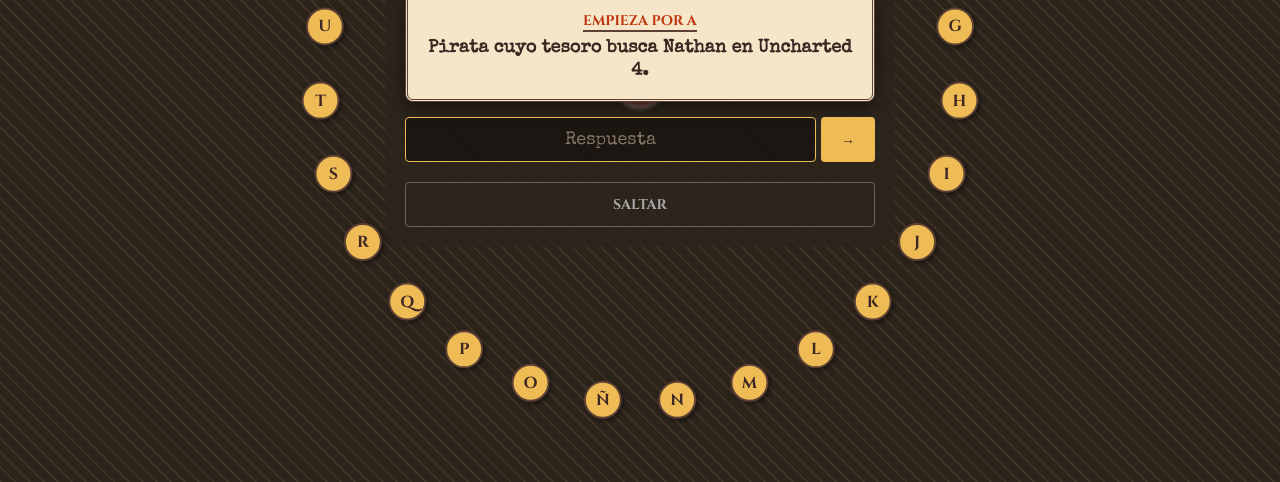
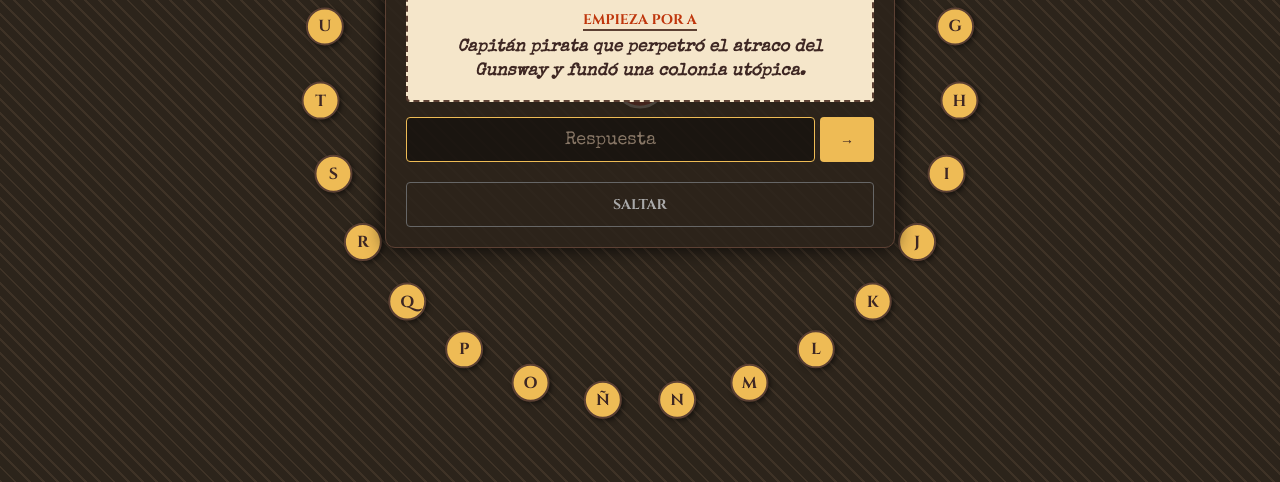
Before and after one commit to migueemedina/uncharted-pasapalabra, a plain HTML site: page index.html in a window 1280 px wide. Shown: the part 318-800 px from the top of the page. Drawn offline with nearby package versions, Linux system fonts and the light colour scheme.

Commit message:
Add files via upload

```diff
--- a/index.html
+++ b/index.html
@@ -3,10 +3,10 @@
 <head>
     <meta charset="UTF-8">
     <meta name="viewport" content="width=device-width, initial-scale=1.0, maximum-scale=1.0, user-scalable=no">
-    <title>Uncharted Mobile Debug</title>
+    <title>Uncharted: Edición Experto</title>
     <link href="https://fonts.googleapis.com/css2?family=Cinzel:wght@700&family=Special+Elite&display=swap" rel="stylesheet">
     <style>
-        /* --- ESTILOS RESPONSIVE --- */
+        /* --- ESTILOS RESPONSIVE (Mismos de la versión estable) --- */
         :root {
             --bg-color: #2c241b;
             --text-color: #dcd0c0;
@@ -24,7 +24,7 @@
             font-family: 'Special Elite', cursive;
             margin: 0;
             height: 100vh;
-            height: 100dvh; /* Soporte mejorado para móviles */
+            height: 100dvh;
             overflow: hidden;
             display: flex;
             flex-direction: column;
@@ -32,7 +32,6 @@
             justify-content: center;
         }
 
-        /* Capas del juego: Una encima de otra */
         #game-wrapper {
             position: relative;
             width: 100%;
@@ -44,7 +43,6 @@
             align-items: center;
         }
 
-        /* Capa 1: El Título (Fondo) */
         .game-title {
             position: absolute;
             top: 5%;
@@ -58,7 +56,6 @@
             pointer-events: none;
         }
 
-        /* Capa 2: Las Letras (Rosco) */
         #letters-layer {
             position: absolute;
             top: 0;
@@ -66,7 +63,7 @@
             width: 100%;
             height: 100%;
             z-index: 2;
-            pointer-events: none; /* Dejar pasar clicks al centro */
+            pointer-events: none;
         }
 
         .letter-node {
@@ -85,7 +82,6 @@
             font-family: 'Cinzel', serif;
             box-shadow: 2px 2px 5px rgba(0,0,0,0.5);
             transition: transform 0.3s ease;
-            /* Centrado inicial para evitar saltos */
             top: 50%;
             left: 50%;
             margin-top: -19px;
@@ -96,14 +92,13 @@
             background: var(--accent-red);
             color: white;
             border-color: white;
-            transform: scale(1.4) !important; /* Forzamos la escala */
+            transform: scale(1.4) !important;
             z-index: 10;
         }
 
         .letter-node.correct { background: var(--accent-green); color: white; }
         .letter-node.wrong { background: #5d4037; color: #ffab91; opacity: 0.6; }
 
-        /* Capa 3: Interfaz (UI) */
         #ui-layer {
             z-index: 5;
             width: 85%;
@@ -111,10 +106,11 @@
             display: flex;
             flex-direction: column;
             gap: 15px;
-            background: rgba(44, 36, 27, 0.6); /* Fondo semi-transparente para leer mejor */
+            background: rgba(44, 36, 27, 0.85);
             padding: 20px;
-            border-radius: 20px;
-            backdrop-filter: blur(2px);
+            border-radius: 10px;
+            border: 1px solid #5c4033;
+            box-shadow: 0 0 20px rgba(0,0,0,0.8);
         }
 
         #timer-ring {
@@ -128,10 +124,9 @@
 
         .question-box {
             background: #f5e6ca;
-            border: 3px double #5c4033;
-            border-radius: 8px;
+            border: 2px dashed #5c4033;
+            border-radius: 4px;
             padding: 15px;
-            box-shadow: 0 5px 15px rgba(0,0,0,0.5);
             min-height: 110px;
             color: #3e2723;
             display: flex;
@@ -150,9 +145,10 @@
         }
 
         .definition-text {
-            font-size: clamp(14px, 4.5vw, 18px);
-            line-height: 1.3;
+            font-size: clamp(14px, 4.5vw, 17px);
+            line-height: 1.4;
             font-weight: bold;
+            font-style: italic;
         }
 
         .input-area {
@@ -193,7 +189,6 @@
             width: 100%; padding: 12px; margin-top: 5px;
         }
 
-        /* Pantalla Final */
         #end-screen {
             display: none;
             position: absolute;
@@ -206,13 +201,12 @@
             text-align: center;
             padding: 20px;
         }
-        #end-screen h1 { font-family: 'Cinzel'; color: var(--accent-gold); }
+        #end-screen h1 { font-family: 'Cinzel'; color: var(--accent-gold); font-size: 40px;}
         .restart-btn { margin-top: 30px; background: var(--accent-red); color: white; padding: 15px 30px; }
 
-        /* MODO HORIZONTAL (Landscape) */
         @media (max-height: 500px) {
             .game-title { display: none; }
-            #ui-layer { width: 60%; gap: 5px; padding: 10px; }
+            #ui-layer { width: 70%; gap: 5px; padding: 10px; }
             .question-box { min-height: 60px; }
             #timer-ring { font-size: 25px; }
         }
@@ -221,18 +215,14 @@
 <body>
 
     <div id="game-wrapper">
-        <div class="game-title">Uncharted Pasapalabra</div>
-
+        <div class="game-title">Uncharted: El Diario</div>
         <div id="letters-layer"></div>
-
         <div id="ui-layer">
-            <div id="timer-ring">200</div>
-
+            <div id="timer-ring">240</div>
             <div class="question-box">
                 <div id="clue-type" class="hint-label">CARGANDO...</div>
-                <div id="definition" class="definition-text">Si lees esto, el juego está listo.</div>
+                <div id="definition" class="definition-text">Inicializando sistema...</div>
             </div>
-
             <div class="input-area">
                 <input type="text" id="user-input" placeholder="Respuesta" autocomplete="off">
                 <button class="btn-ok" onclick="verifyAnswer()">→</button>
@@ -246,75 +236,59 @@
     <div id="end-screen">
         <h1 id="end-title">FIN</h1>
         <div id="end-score" style="color:#dcd0c0; font-size:20px;"></div>
-        <button class="restart-btn" onclick="location.reload()">REINTENTAR</button>
+        <button class="restart-btn" onclick="location.reload()">NUEVA BÚSQUEDA</button>
     </div>
 
     <script>
-        // --- DATOS DEL JUEGO ---
+        // --- DICCIONARIO EXPERTO (LORE PROFUNDO) ---
         const data = [
-            { id: "a", letter: "A", answer: "Avery", type: 0, question: "Pirata cuyo tesoro busca Nathan en Uncharted 4." },
-            { id: "b", letter: "B", answer: "Borneo", type: 0, question: "Isla donde comienza la acción de Uncharted 2." },
-            { id: "c", letter: "C", answer: "Chloe", type: 0, question: "Cazatesoros australiana, compañera y rival." },
-            { id: "d", letter: "D", answer: "Drake", type: 0, question: "Apellido adoptado por Nathan." },
-            { id: "e", letter: "E", answer: "Elena", type: 0, question: "Periodista y gran amor de Nathan." },
-            { id: "f", letter: "F", answer: "Francis", type: 0, question: "Nombre del navegante del anillo." },
-            { id: "g", letter: "G", answer: "Granada", type: 0, question: "¡Cuidado, ______! (Explosivo)." },
-            { id: "h", letter: "H", answer: "Harry", type: 0, question: "Nombre de pila de Flynn, el traidor." },
-            { id: "i", letter: "I", answer: "Iram", type: 0, question: "La Atlántida de las Arenas: ____ de los Pilares." },
-            { id: "j", letter: "J", answer: "Journal", type: 0, question: "Nombre en inglés del diario de notas." },
-            { id: "k", letter: "K", answer: "Karl", type: 0, question: "Schäfer, explorador del Himalaya." },
-            { id: "l", letter: "L", answer: "Libertalia", type: 0, question: "Colonia pirata utópica." },
-            { id: "m", letter: "M", answer: "Marco", type: 0, question: "Polo, explorador veneciano." },
-            { id: "n", letter: "N", answer: "Nadine", type: 0, question: "Líder de Shoreline." },
-            { id: "ñ", letter: "Ñ", answer: "Compañero", type: 1, question: "CONTIENE LA Ñ: Como Sully llama a Nate." },
-            { id: "o", letter: "O", answer: "Oro", type: 0, question: "Material del ídolo maldito." },
-            { id: "p", letter: "P", answer: "Panama", type: 0, question: "País de la cárcel de Nate y Sam." },
-            { id: "q", letter: "Q", answer: "Arqueologo", type: 1, question: "CONTIENE LA Q: Profesión de Drake." },
-            { id: "r", letter: "R", answer: "Roman", type: 0, question: "Villano del primer juego." },
-            { id: "s", letter: "S", answer: "Sully", type: 0, question: "Victor Sullivan." },
-            { id: "t", letter: "T", answer: "Tenzin", type: 0, question: "Guía tibetano amigo de Drake." },
-            { id: "u", letter: "U", answer: "Ubar", type: 0, question: "Ciudad perdida en el desierto." },
-            { id: "v", letter: "V", answer: "Victor", type: 0, question: "Nombre real de Sully." },
-            { id: "w", letter: "W", answer: "Marlowe", type: 1, question: "CONTIENE LA W: Villana de Uncharted 3." },
-            { id: "x", letter: "X", answer: "Explorador", type: 1, question: "CONTIENE LA X: Persona que explora." },
-            { id: "y", letter: "Y", answer: "Yemen", type: 0, question: "País donde secuestran a Drake." },
-            { id: "z", letter: "Z", answer: "Zoran", type: 0, question: "Nombre de Lazarevic." },
+            { id: "a", letter: "A", answer: "Avery", type: 0, question: "Capitán pirata que perpetró el atraco del Gunsway y fundó una colonia utópica." },
+            { id: "b", letter: "B", answer: "Borneo", type: 0, question: "Isla de Indonesia donde Lazarevic estableció su campamento buscando la Piedra Cintamani." },
+            { id: "c", letter: "C", answer: "Chloe", type: 0, question: "Cazatesoros de ascendencia india que traiciona (y luego ayuda) a Drake en Nepal." },
+            { id: "d", letter: "D", answer: "Drake", type: 0, question: "Apellido falso que Nathan adoptó en el orfanato St. Francis tras huir de la policía." },
+            { id: "e", letter: "E", answer: "Elena", type: 0, question: "Presentadora de TV que costeó la expedición para recuperar el ataúd de Francis Drake." },
+            { id: "f", letter: "F", answer: "Francis", type: 0, question: "Sir ______ Drake. Navegante que supuestamente murió de disentería en Panamá." },
+            { id: "g", letter: "G", answer: "Granada", type: 0, question: "Arma explosiva MK-NDI que Drake suele encontrar colgada en los cinturones enemigos." },
+            { id: "h", letter: "H", answer: "Harry", type: 0, question: "Nombre de pila del socio que engañó a Nathan para robar la lámpara en el museo de Estambul." },
+            { id: "i", letter: "I", answer: "Iram", type: 0, question: "Ciudad legendaria oculta en el desierto de Rub' al Khali, maldita por los genios." },
+            { id: "j", letter: "J", answer: "Journal", type: 0, question: "Nombre en inglés de la libreta llena de bocetos y pistas que Nathan lleva en el bolsillo." },
+            { id: "k", letter: "K", answer: "Karl", type: 0, question: "Apellido del explorador alemán de la SS que mató a sus propios hombres para proteger Shambhala." },
+            { id: "l", letter: "L", answer: "Libertalia", type: 0, question: "Colonia comercial perdida fundada por doce capitanes piratas y sus tripulaciones." },
+            { id: "m", letter: "M", answer: "Marco", type: 0, question: "Explorador veneciano cuya flota perdida en 1292 transportaba la Piedra Cintamani." },
+            { id: "n", letter: "N", answer: "Nadine", type: 0, question: "Ex-líder de Shoreline que perdió su empresa tras pelear contra los hermanos Drake." },
+            { id: "ñ", letter: "Ñ", answer: "Compañero", type: 1, question: "CONTIENE LA Ñ: Palabra que Sully usa constantemente para referirse a Nathan con afecto." },
+            { id: "o", letter: "O", answer: "Oro", type: 0, question: "El Dorado no era una ciudad, era una estatua gigante de este material." },
+            { id: "p", letter: "P", answer: "Panama", type: 0, question: "País donde Nathan, Sam y Rafe sobornaron al alcaide Vargas para investigar una celda." },
+            { id: "q", letter: "Q", answer: "Arqueologo", type: 1, question: "CONTIENE LA Q: Profesión que Harry Flynn desprecia, llamando a Drake 'ladrón de poca monta'." },
+            { id: "r", letter: "R", answer: "Rafe", type: 0, question: "Socio millonario que pasó 15 años buscando el tesoro de Avery por su cuenta." },
+            { id: "s", letter: "S", answer: "Sully", type: 0, question: "Mentor que sacó a un joven Nathan de las calles de Cartagena, Colombia." },
+            { id: "t", letter: "T", answer: "Tenzin", type: 0, question: "Líder de una aldea tibetana que rescata a Nathan tras el accidente de tren." },
+            { id: "u", letter: "U", answer: "U3", type: 0, question: "Abreviatura común entre fans para referirse a 'La Traición de Drake' (Juego)." },
+            { id: "v", letter: "V", answer: "Vacio", type: 1, question: "CONTIENE LA V: Según Marlowe, esto es lo que Nathan tiene en su corazón y trata de llenar." },
+            { id: "w", letter: "W", answer: "Wyrm", type: 1, question: "CONTIENE LA W: (Ref. Easter Egg) Apodo para los dragones, similar a lo que Drake busca en cuevas." },
+            { id: "x", letter: "X", answer: "Extincion", type: 1, question: "CONTIENE LA X: Destino que sufrieron los habitantes de Shambhala y Ubar por su ambición." },
+            { id: "y", letter: "Y", answer: "Yemen", type: 0, question: "País donde Nathan es drogado y obligado a recitar las coordenadas de las estrellas." },
+            { id: "z", letter: "Z", answer: "Zoran", type: 0, question: "Criminal de guerra serbio con media cara quemada que busca la inmortalidad." },
         ];
 
         let currentIndex = 0;
-        let timeLeft = 200;
+        let timeLeft = 240; // Más tiempo para leer descripciones largas
         let interval;
-        let roscoDOM = []; // Guardamos referencias a los Divs de las letras
+        let roscoDOM = [];
         let gameActive = true;
 
-        // --- FUNCIONES VISUALES ---
-
         function updateLayout() {
-            const container = document.getElementById('game-wrapper');
             const lettersLayer = document.getElementById('letters-layer');
-
-            // Calculamos el radio basado en lo más pequeño (ancho o alto)
             const minDim = Math.min(window.innerWidth, window.innerHeight);
-            const radius = minDim * 0.40; // 40% del tamaño menor
-
-            const centerX = lettersLayer.offsetWidth / 2;
-            const centerY = lettersLayer.offsetHeight / 2;
+            const radius = minDim * 0.40;
             const total = data.length;
 
-            // Movemos las letras ya existentes
             roscoDOM.forEach((div, i) => {
                 let angle = (360 / total) * i - 90;
                 let rad = angle * (Math.PI / 180);
-
-                // Posición relativa al centro
                 let x = Math.cos(rad) * radius;
                 let y = Math.sin(rad) * radius;
-
-                // Aplicamos translate desde el centro
-                // Nota: CSS ya centra el div con top:50% left:50%
                 div.style.transform = `translate(${x}px, ${y}px)`;
-
-                // Si es la activa, agregamos escala visual extra si queremos
                 if(div.classList.contains('active')) {
                      div.style.transform += " scale(1.4)";
                 }
@@ -323,24 +297,18 @@
 
         function createLetters() {
             const layer = document.getElementById('letters-layer');
-            layer.innerHTML = ''; // Limpiamos SOLO la capa de letras
+            layer.innerHTML = '';
             roscoDOM = [];
-
             data.forEach((item) => {
                 let div = document.createElement('div');
                 div.className = 'letter-node';
                 div.innerText = item.letter;
-
                 layer.appendChild(div);
                 roscoDOM.push(div);
                 item.status = 'pending';
             });
-
-            // Posicionarlas
             updateLayout();
         }
-
-        // --- LÓGICA DE JUEGO ---
 
         function startTimer() {
             interval = setInterval(() => {
@@ -353,11 +321,8 @@
 
         function updateUI() {
             if(!gameActive) return;
-
-            // Buscar siguiente pendiente
             let found = false;
             let checks = 0;
-            // Evitamos bucle infinito si todo está respondido
             while(checks < data.length) {
                 if(data[currentIndex].status === 'pending') {
                     found = true;
@@ -367,38 +332,24 @@
                 if(currentIndex >= data.length) currentIndex = 0;
                 checks++;
             }
+            if (!found) { finishGame(); return; }
 
-            if (!found) {
-                finishGame();
-                return;
-            }
-
-            // Actualizar estado visual
             roscoDOM.forEach(l => l.classList.remove('active'));
             roscoDOM[currentIndex].classList.add('active');
-
-            // Forzar actualización de posición para aplicar escala
             updateLayout();
 
             const current = data[currentIndex];
             document.getElementById('clue-type').innerText = current.type === 0
                 ? `EMPIEZA POR ${current.letter}`
                 : `CONTIENE LA ${current.letter}`;
-
             document.getElementById('definition').innerText = current.question;
-
-            const input = document.getElementById('user-input');
-            input.value = '';
-            // En móvil, auto-focus puede ser molesto, lo quitamos por ahora
-            // input.focus();
+            document.getElementById('user-input').value = '';
         }
 
         function verifyAnswer() {
             if(!gameActive) return;
-
             let input = document.getElementById('user-input').value.trim().toLowerCase();
             let correct = data[currentIndex].answer.toLowerCase();
-
             input = input.normalize("NFD").replace(/[\u0300-\u036f]/g, "");
             correct = correct.normalize("NFD").replace(/[\u0300-\u036f]/g, "");
 
@@ -409,7 +360,6 @@
                 data[currentIndex].status = 'wrong';
                 roscoDOM[currentIndex].classList.add('wrong');
             }
-
             currentIndex++;
             if(currentIndex >= data.length) currentIndex = 0;
             updateUI();
@@ -426,35 +376,22 @@
             gameActive = false;
             clearInterval(interval);
             const correctCount = data.filter(d => d.status === 'correct').length;
-            const wrongCount = data.filter(d => d.status === 'wrong').length;
-
             document.getElementById('end-screen').style.display = 'flex';
-
-            let title = "TIEMPO AGOTADO";
-            if(timeLeft > 0) title = "MISIÓN CUMPLIDA";
+            let title = "FIN DEL JUEGO";
             if(correctCount === data.length) title = "¡SIC PARVIS MAGNA!";
-
             document.getElementById('end-title').innerText = title;
-            document.getElementById('end-score').innerText = `Tesoros: ${correctCount} | Fallos: ${wrongCount}`;
+            document.getElementById('end-score').innerText = `Tesoros: ${correctCount} de ${data.length}`;
         }
 
-        // --- INICIALIZACIÓN SEGURA ---
-
         document.addEventListener("DOMContentLoaded", () => {
-            // Ajustar al cambiar tamaño (girar móvil)
             window.addEventListener('resize', updateLayout);
-
-            // Enter key
             document.getElementById('user-input').addEventListener('keydown', (e) => {
                 if(e.key === 'Enter') verifyAnswer();
             });
-
-            // Arrancar
             createLetters();
             startTimer();
             updateUI();
         });
-
     </script>
 </body>
 </html>
```
